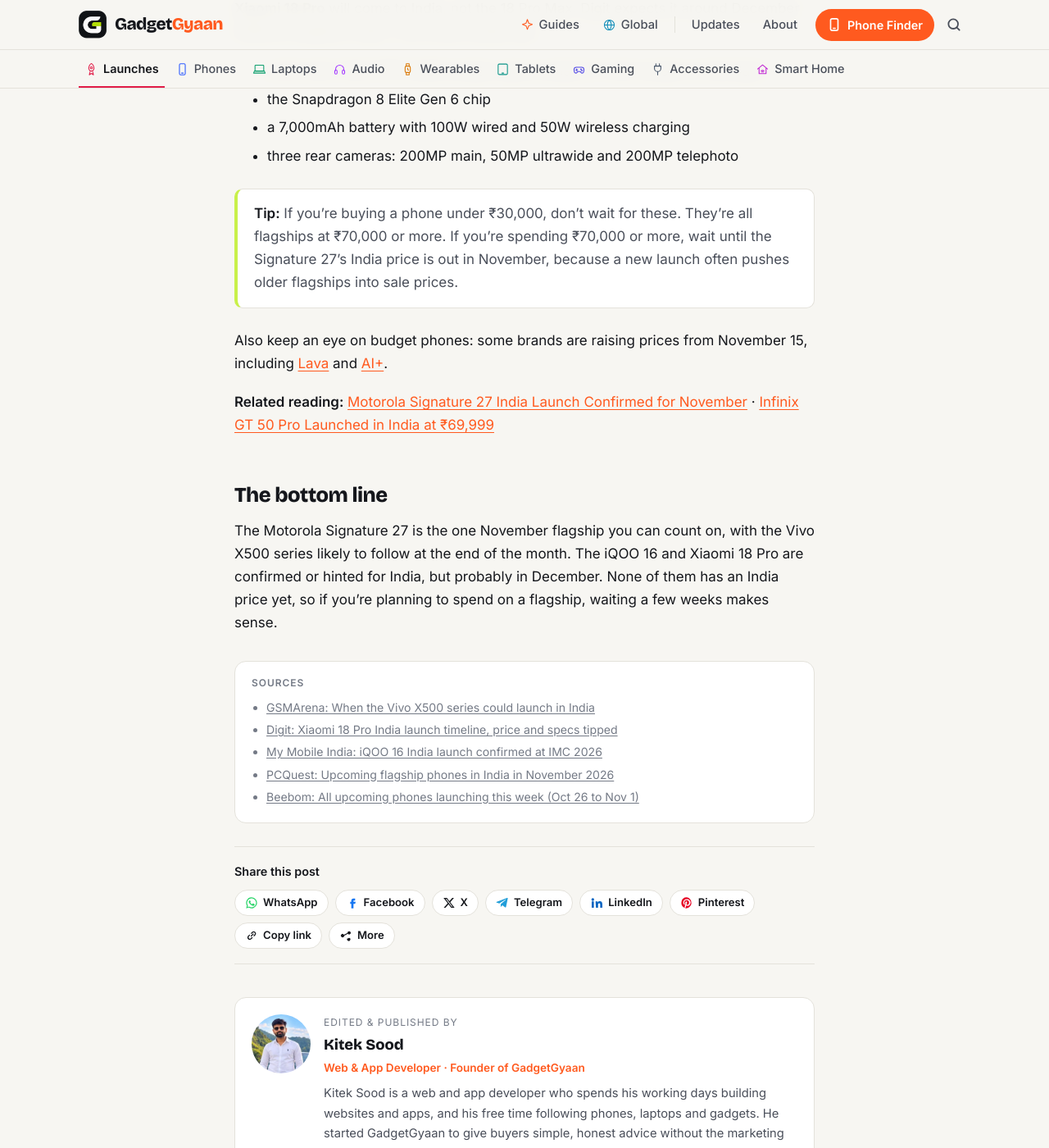
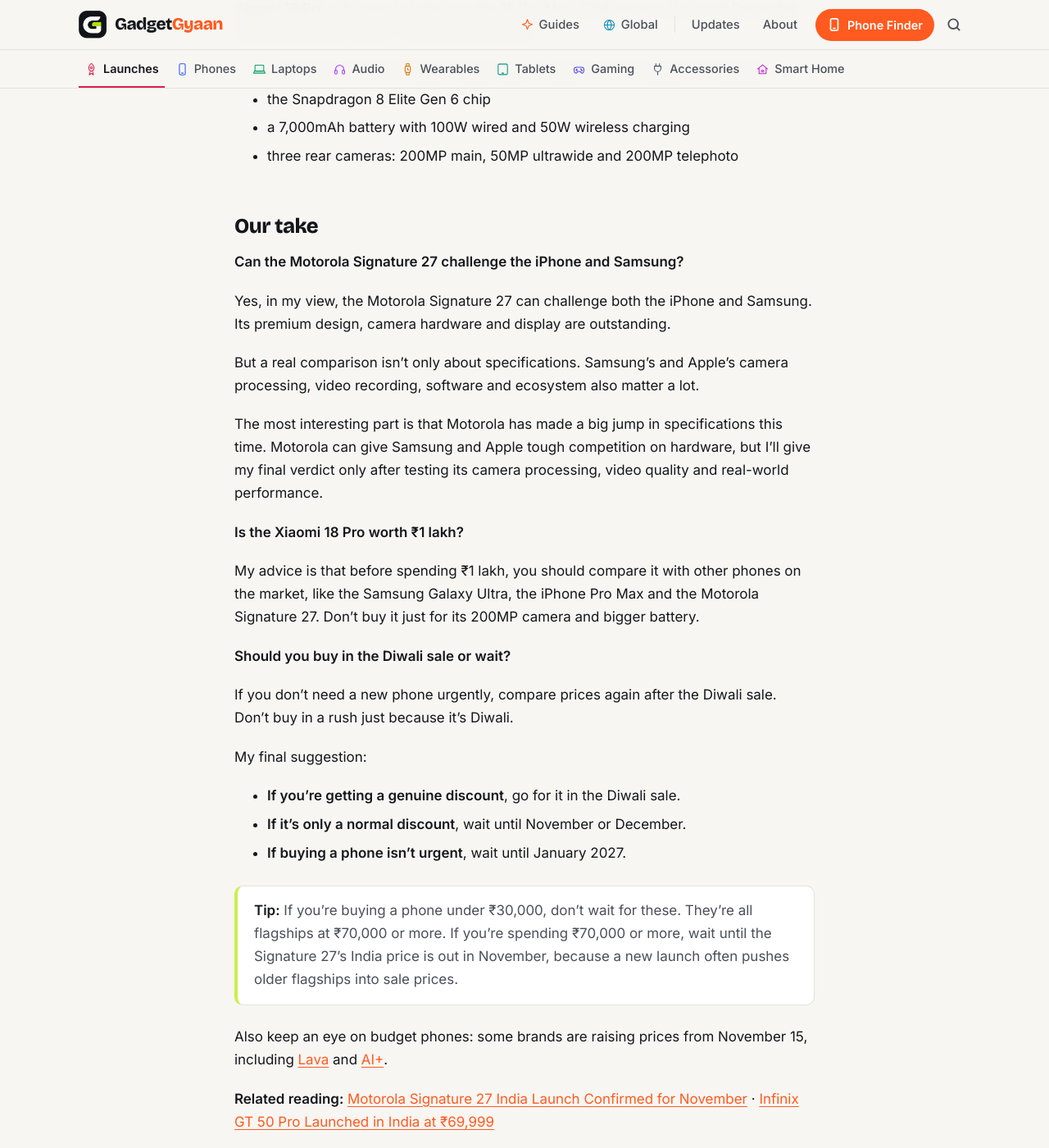
Before and after one commit to kiteksood167/kiteksood167.github.io, a Jekyll site: the page built from _posts/2026-10-31-upcoming-phones-launching-india-november-2026.md, in a window 1280 px wide and 1400 px high, scrolled down 4296 px. Shown: the whole window at 82% size. Built offline with Jekyll 4.4.1, drawn with Linux system fonts in a browser that asks for light colours; comment, search, counter and statistics services are not loaded; some of the changed text lies outside the part shown.

Commit message:
Add owner's take to November upcoming phones post
Co-Authored-By: Claude Opus 5.5 <noreply@anthropic.com>
Claude-Session: https://claude.ai/code/session_01WQRPmSxMwztgHXfstCGpBN

```diff
--- a/_posts/2026-10-31-upcoming-phones-launching-india-november-2026.md
+++ b/_posts/2026-10-31-upcoming-phones-launching-india-november-2026.md
@@ -88,6 +88,30 @@ Xiaomi India has teased a launch on X without giving a date, and reports say onl
 - a 7,000mAh battery with 100W wired and 50W wireless charging
 - three rear cameras: 200MP main, 50MP ultrawide and 200MP telephoto
 
+## Our take
+
+**Can the Motorola Signature 27 challenge the iPhone and Samsung?**
+
+Yes, in my view, the Motorola Signature 27 can challenge both the iPhone and Samsung. Its premium design, camera hardware and display are outstanding.
+
+But a real comparison isn't only about specifications. Samsung's and Apple's camera processing, video recording, software and ecosystem also matter a lot.
+
+The most interesting part is that Motorola has made a big jump in specifications this time. Motorola can give Samsung and Apple tough competition on hardware, but I'll give my final verdict only after testing its camera processing, video quality and real-world performance.
+
+**Is the Xiaomi 18 Pro worth ₹1 lakh?**
+
+My advice is that before spending ₹1 lakh, you should compare it with other phones on the market, like the Samsung Galaxy Ultra, the iPhone Pro Max and the Motorola Signature 27. Don't buy it just for its 200MP camera and bigger battery.
+
+**Should you buy in the Diwali sale or wait?**
+
+If you don't need a new phone urgently, compare prices again after the Diwali sale. Don't buy in a rush just because it's Diwali.
+
+My final suggestion:
+
+- **If you're getting a genuine discount**, go for it in the Diwali sale.
+- **If it's only a normal discount**, wait until November or December.
+- **If buying a phone isn't urgent**, wait until January 2027.
+
 > **Tip:** If you're buying a phone under ₹30,000, don't wait for these. They're all flagships at ₹70,000 or more. If you're spending ₹70,000 or more, wait until the Signature 27's India price is out in November, because a new launch often pushes older flagships into sale prices.
 
 Also keep an eye on budget phones: some brands are raising prices from November 15, including [Lava](/lava-smartphone-price-hike-november-15/) and [AI+](/ai-plus-smartphone-price-hike-november-15/).
```
